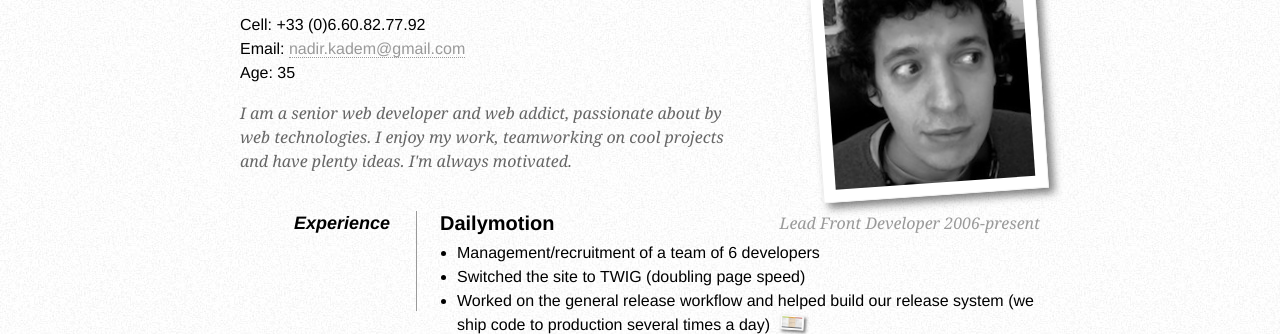
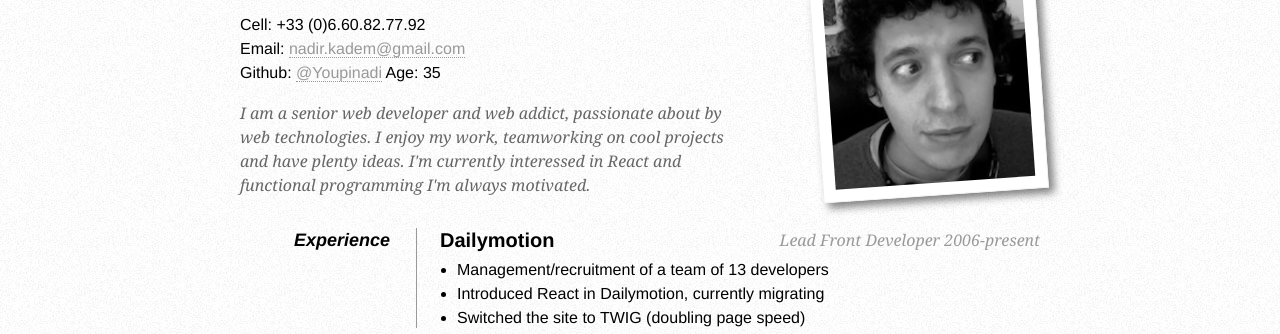
Before and after one commit to Youpinadi/youpinadi.github.com, a plain HTML site: page index.html in a window 1280 px wide. Shown: the part 104-438 px from the top of the page. Drawn offline with Linux system fonts and the light colour scheme.

Commit message:
Update index.html

```diff
--- a/index.html
+++ b/index.html
@@ -27,7 +27,8 @@
 
             <p>
                 Cell: <span class="tel">+33 (0)6.60.82.77.92</span><br />
-                Email: <a href="nadir.kadem@gmail.com">nadir.kadem@gmail.com</a><br />
+                Email: <a mailto="nadir.kadem@gmail.com">nadir.kadem@gmail.com</a><br />
+                Github: <a href="http://www.github.com/Youpinadi">@Youpinadi</a>
                 Age: <span id="age"></span>
             </p>
         </div>
@@ -35,7 +36,7 @@
         <div id="objective">
             <p>
                 I am a senior web developer and web addict, passionate about by web technologies.
-                I enjoy my work, teamworking on cool projects and have plenty ideas.
+                I enjoy my work, teamworking on cool projects and have plenty ideas. I'm currently interessed in React and functional programming
                 I'm always motivated.
             </p>
         </div>
@@ -50,7 +51,8 @@
                 <div class="slide">
                 <h2>Dailymotion <span>Lead Front Developer 2006-present</span></h2>
                 <ul>
-                    <li>Management/recruitment of a team of 6 developers</li>
+                    <li>Management/recruitment of a team of 13 developers</li>
+                    <li>Introduced React in Dailymotion, currently migrating</li>
                     <li>Switched the site to TWIG (doubling page speed)</li>
                     <li>Worked on the general release workflow and helped build our release system (we ship code to production several times a day)
                         <img src="images/release.png" class="popup rotation2" alt="Dailymotion release dashboard"/>
```
